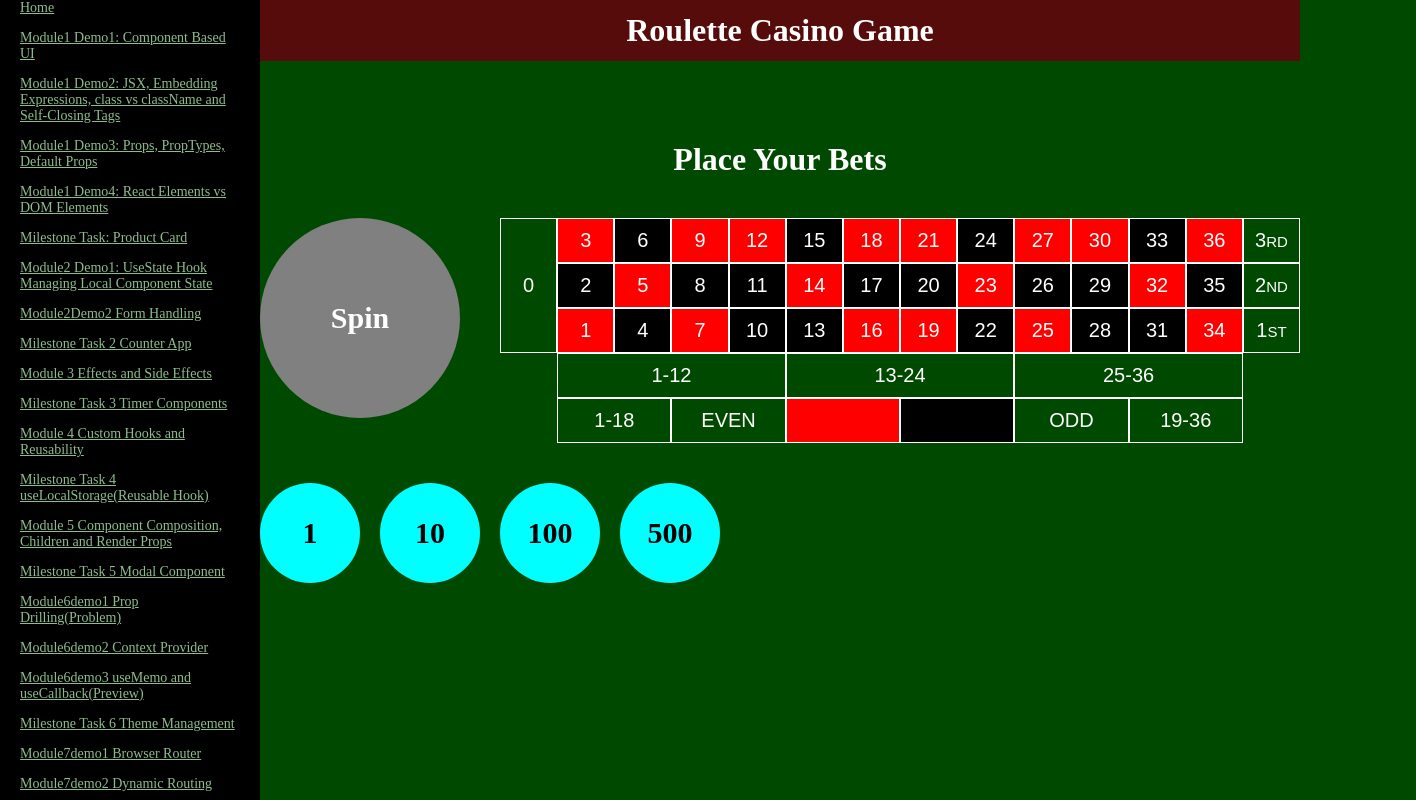
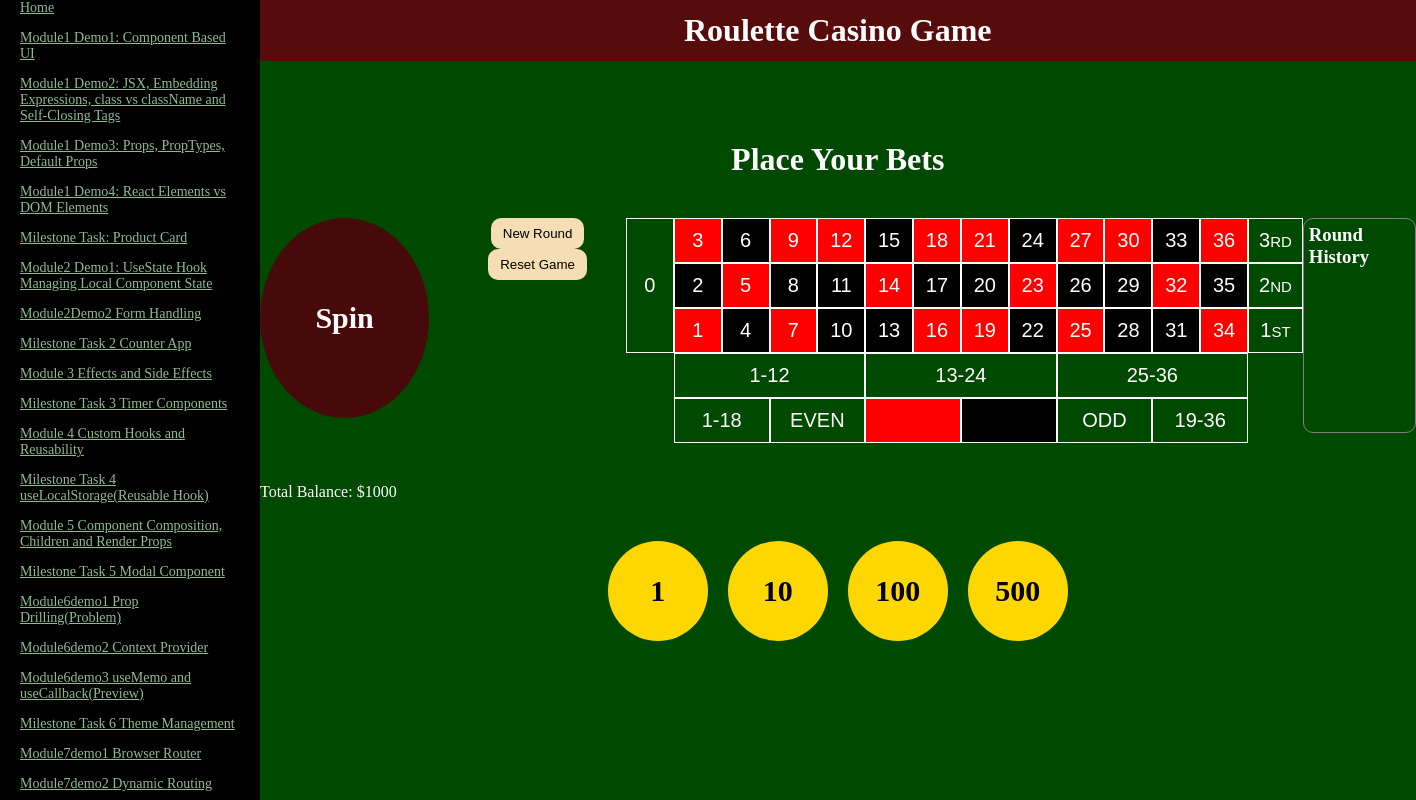
Before and after one commit to rajveersingh6749/react-sop, a React (Vite) app in the folder PROJECT_1/: page /roulette in a window 1280 px wide. Shown: the whole page, 1416 px wide, since content can reach past the window. Built offline with nearby package versions, Linux system fonts and the light colour scheme.

Commit message:
feat: Enhance Roulette game with betting logic, round history, and balance management; update styles for improved UI

```diff
--- a/PROJECT_1/src/roulette_casino_game/Roulette.jsx
+++ b/PROJECT_1/src/roulette_casino_game/Roulette.jsx
@@ -1,4 +1,4 @@
-import React, { useState } from 'react'
+import React, { useEffect, useState } from 'react'
 import BetTable from './components/BetTable'
 import Chips from './components/Chips'
 import './styles/style.css'
@@ -7,10 +7,20 @@ const Roulette = () => {
   const [selectedChip, setSelectedChip] = useState(10)
   const [bets, setBets] = useState([])
   const [spinResult, setSpinResult] = useState(null)
+  const [balance, setBalance] = useState(1000)
   const [history, setHistory] = useState([])
 
+  useEffect(() => {
+    bets.forEach((bet) => {
+      console.log('All Bets: ', bets)
+      console.log('Your bet: ', bet.value)
+    })
+  }, [bets])
+
   const placeBet = (type, value) => {
-    console.log(bets[bets.length - 1])
+    if (balance < selectedChip) return
+    setBalance((prev) => prev - selectedChip)
+    // console.log(bets[bets.length - 1])
     setBets((prev) => [
       ...prev,
       {
@@ -20,11 +30,6 @@ const Roulette = () => {
       },
     ])
   }
-
-  bets.forEach((bet) => {
-    console.log('All Bets: ', bets)
-    console.log("bet's value: ", bet.value)
-  })
 
   const redNumbers = [
     1, 3, 5, 7, 9, 12, 14, 16, 18, 19, 21, 23, 25, 27, 30, 32, 34, 36,
@@ -38,6 +43,7 @@ const Roulette = () => {
     switch (bet.type) {
       case 'number':
         return bet.value === spinResult
+
       case 'color':
         if (bet.value === 'red') {
           return isRed(spinResult)
@@ -113,14 +119,18 @@ const Roulette = () => {
       <BetTable
         spinResult={spinResult}
         setSpinResult={setSpinResult}
-        selectedChip={selectedChip}
         setSelectedChip={setSelectedChip}
+        setBets={setBets}
         bets={bets}
-        setBets={setBets}
         placeBet={placeBet}
         checkIfBetWon={checkIfBetWon}
+        isRed={isRed}
+        balance={balance}
+        setBalance={setBalance}
+        history={history}
+        setHistory={setHistory}
       />
-      <Chips chip={selectedChip} setChip={setSelectedChip} />
+      <Chips setSelectedChip={setSelectedChip} />
     </div>
   )
 }
--- a/PROJECT_1/src/roulette_casino_game/components/BetTable.jsx
+++ b/PROJECT_1/src/roulette_casino_game/components/BetTable.jsx
@@ -1,31 +1,121 @@
-import React, { useState } from 'react'
+import React, { useEffect, useState } from 'react'
 import '../styles/style.css'
 
 const BetTable = ({
   spinResult,
   setSpinResult,
-  selectedChip,
   setSelectedChip,
+  setBets,
   bets,
-  setBets,
   placeBet,
   checkIfBetWon,
+  isRed,
+  balance,
+  setBalance,
+  history,
+  setHistory,
 }) => {
   // const placeBet = (type, value) => {
   //   console.log(bets[bets.length - 1])
   //   setBets((prev) => [...prev, { type, value, amount: selectedChip }])
   // }
 
-  const getRandomNumber = () => {
+  const [color, setColor] = useState('red')
+  const [roundFinished, setRoundFinished] = useState(false)
+
+  const handlePlaceBet = (type, value) => {
+    if (roundFinished) return
+    placeBet(type, value)
+  }
+
+  const handleResetGame = () => {
+    setBets([])
+    setSpinResult(null)
+    setBalance(1000)
+    setSelectedChip(10)
+    setColor('red')
+    setRoundFinished(false)
+  }
+
+  const handleNewRound = () => {
+    setBets([])
+    setSpinResult(null)
+    setColor('red')
+    setRoundFinished(false)
+  }
+
+  // const clearFunc = () => {
+  //   setSelectedChip(10)
+  //   setBets([])
+  //   setSpinResult(null)
+  // }
+
+  // const getRandomNumberAndColor = () => {
+  //   const randomNumber = Math.floor(Math.random() * 37)
+  //   console.log('Spin Result: ', randomNumber)
+  //   setSpinResult(randomNumber)
+  //   setColor((prev) => (prev === 'red' ? 'black' : 'red'))
+  //   console.log('Spin Color: ', color)
+  // }
+
+  const getRandomNumberAndColor = () => {
     const randomNumber = Math.floor(Math.random() * 37)
-    console.log('random number: ', randomNumber)
+    const actualColor =
+      randomNumber === 0 ? 'green' : isRed(randomNumber) ? 'red' : 'black'
     setSpinResult(randomNumber)
+    setColor(actualColor)
+    setRoundFinished(true)
   }
 
   const winningBets = bets.filter((bet) => checkIfBetWon(bet, spinResult))
+  // console.log('Winning Bets: ', winningBets)
+
+  const getPayoutForBet = (bet) => {
+    switch (bet.type) {
+      case 'number':
+        return bet.amount * 36
+      case 'parity':
+      case 'color':
+      case 'range':
+        return bet.amount * 2
+      case 'dozen':
+      case 'column':
+        return bet.amount * 3
+      default:
+        return 0
+    }
+  }
+
+  useEffect(() => {
+    if (spinResult === null || bets.length === 0) return
+
+    const totalWinnings = winningBets.reduce(
+      (sum, bet) => sum + getPayoutForBet(bet),
+      0,
+    )
+
+    setHistory((prev) =>
+      [
+        {
+          spinNumber: spinResult,
+          spinColor: color,
+          winningBets,
+          totalWinnings,
+          didWin: winningBets.length > 0
+        }, ...prev
+      ].slice(0, 10),
+    )
+
+    setBalance((prev) => prev + totalWinnings)
+  }, [spinResult, bets])
+
+  console.log("History: ", history)
 
   return (
     <div className='roulette_container'>
+      {/* <div className='clr_btn'>
+        <button onClick={clearFunc}>Clear</button>
+      </div> */}
       {/* {
         spinResult !== null &&
           bets.length !== 0 &&
@@ -40,12 +130,31 @@ const BetTable = ({
         //   <p>You Lost!</p>
         // ))
       } */}
+      <div>
+        {spinResult !== null && (
+          <div>
+            <h3>Spin Number: {spinResult}</h3>
+            <h3>Spin Color: {color}</h3>
 
-      {spinResult !== null && (
-        <div>
-          <h3>Spin Result: {spinResult}</h3>
+            {spinResult !== null && bets.length === 0 ? (
+              <p>No bet placed</p>
+            ) : spinResult !== null ? (
+              winningBets.length > 0 ? (
+                <div>
+                  <p>You Won!</p>
+                  {winningBets.map((bet, index) => (
+                    <p key={index}>
+                      {bet.type} - {bet.value}
+                    </p>
+                  ))}
+                </div>
+              ) : (
+                <p>You Lost!</p>
+              )
+            ) : null}
 
-          {winningBets.length > 0 ? (
+            {/* {winningBets.length > 0 && bets.length === 0 ? (
+            // <p>No bet placed</p>
             <div>
               <p>You Won!</p>
               {winningBets.map((bet, index) => (
@@ -56,318 +165,328 @@ const BetTable = ({
             </div>
           ) : (
             <p>You Lost!</p>
-          )}
+          )} */}
+          </div>
+        )}
+      </div>
+      <h2>Place Your Bets</h2>
+      <div className='table_container'>
+        <div onClick={getRandomNumberAndColor} className='spin'>
+          Spin
         </div>
-      )}
+        <div className='btn_container'>
+          <div className='btn_container'>
+            <button onClick={handleNewRound} className='restart'>
+              New Round
+            </button>
 
-      <h2>Place Your Bets</h2>
-
-      <div className='table_container'>
-        <div onClick={getRandomNumber} className='spin'>
-          Spin
+            <button onClick={handleResetGame} className='restart'>
+              Reset Game
+            </button>
+          </div>
         </div>
 
         <div className='bet_table'>
           <button
-            onClick={() => placeBet('number', 0)}
+            onClick={() => handlePlaceBet('number', 0)}
             // value='0'
             className='btn zero'
           >
             0
           </button>
           <button
-            onClick={() => placeBet('number', 3)}
+            onClick={() => handlePlaceBet('number', 3)}
             // value='3'
             className='btn btn_3'
           >
             3
           </button>
           <button
-            onClick={() => placeBet('number', 6)}
+            onClick={() => handlePlaceBet('number', 6)}
             // value='6'
             className='btn btn_6'
           >
             6
           </button>
           <button
-            onClick={() => placeBet('number', 9)}
+            onClick={() => handlePlaceBet('number', 9)}
             // value='9'
             className='btn btn_9'
           >
             9
           </button>
           <button
-            onClick={() => placeBet('number', 12)}
+            onClick={() => handlePlaceBet('number', 12)}
             // value='12'
             className='btn btn_12'
           >
             12
           </button>
           <button
-            onClick={() => placeBet('number', 15)}
+            onClick={() => handlePlaceBet('number', 15)}
             // value='15'
             className='btn btn_15'
           >
             15
           </button>
           <button
-            onClick={() => placeBet('number', 18)}
+            onClick={() => handlePlaceBet('number', 18)}
             // value='18'
             className='btn btn_18'
           >
             18
           </button>
           <button
-            onClick={() => placeBet('number', 21)}
+            onClick={() => handlePlaceBet('number', 21)}
             // value='21'
             className='btn btn_21'
           >
             21
           </button>
           <button
-            onClick={() => placeBet('number', 24)}
+            onClick={() => handlePlaceBet('number', 24)}
             // value='24'
             className='btn btn_24'
           >
             24
           </button>
           <button
-            onClick={() => placeBet('number', 27)}
+            onClick={() => handlePlaceBet('number', 27)}
             // value='27'
             className='btn btn_27'
           >
             27
           </button>
           <button
-            onClick={() => placeBet('number', 30)}
+            onClick={() => handlePlaceBet('number', 30)}
             // value='30'
             className='btn btn_30'
           >
             30
           </button>
           <button
-            onClick={() => placeBet('number', 33)}
+            onClick={() => handlePlaceBet('number', 33)}
             // value='33'
             className='btn btn_33'
           >
             33
           </button>
           <button
-            onClick={() => placeBet('number', 36)}
+            onClick={() => handlePlaceBet('number', 36)}
             // value='36'
             className='btn btn_36'
           >
             36
           </button>
           <button
-            onClick={() => placeBet('column', '3RD')}
+            onClick={() => handlePlaceBet('column', '3RD')}
             // value='3RD'
             className='btn'
           >
             3<span>RD</span>
           </button>
           <button
-            onClick={() => placeBet('number', 2)}
+            onClick={() => handlePlaceBet('number', 2)}
             // value='2'
             className='btn btn_2'
           >
             2
           </button>
           <button
-            onClick={() => placeBet('number', 5)}
+            onClick={() => handlePlaceBet('number', 5)}
             // value='5'
             className='btn btn_5'
           >
             5
           </button>
           <button
-            onClick={() => placeBet('number', 8)}
+            onClick={() => handlePlaceBet('number', 8)}
             // value='8'
             className='btn btn_8'
           >
             8
           </button>
           <button
-            onClick={() => placeBet('number', 11)}
+            onClick={() => handlePlaceBet('number', 11)}
             // value='11'
             className='btn btn_11'
           >
             11
           </button>
           <button
-            onClick={() => placeBet('number', 14)}
+            onClick={() => handlePlaceBet('number', 14)}
             // value='14'
             className='btn btn_14'
           >
             14
           </button>
           <button
-            onClick={() => placeBet('number', 17)}
+            onClick={() => handlePlaceBet('number', 17)}
             // value='17'
             className='btn btn_17'
           >
             17
           </button>
           <button
-            onClick={() => placeBet('number', 20)}
+            onClick={() => handlePlaceBet('number', 20)}
             // value='20'
             className='btn btn_20'
           >
             20
           </button>
           <button
-            onClick={() => placeBet('number', 23)}
+            onClick={() => handlePlaceBet('number', 23)}
             // value='23'
             className='btn btn_23'
           >
             23
           </button>
           <button
-            onClick={() => placeBet('number', 26)}
+            onClick={() => handlePlaceBet('number', 26)}
             // value='26'
             className='btn btn_26'
           >
             26
           </button>
           <button
-            onClick={() => placeBet('number', 29)}
+            onClick={() => handlePlaceBet('number', 29)}
             // value='29'
             className='btn btn_29'
           >
             29
           </button>
           <button
-            onClick={() => placeBet('number', 32)}
+            onClick={() => handlePlaceBet('number', 32)}
             // value='32'
             className='btn btn_32'
           >
             32
           </button>
           <button
-            onClick={() => placeBet('number', 35)}
+            onClick={() => handlePlaceBet('number', 35)}
             // value='35'
             className='btn btn_35'
           >
             35
           </button>
           <button
-            onClick={() => placeBet('column', '2ND')}
+            onClick={() => handlePlaceBet('column', '2ND')}
             // value='2ND'
             className='btn'
           >
             2<span>ND</span>
           </button>
           <button
-            onClick={() => placeBet('number', 1)}
+            onClick={() => handlePlaceBet('number', 1)}
             // value='1'
             className='btn btn_1'
           >
             1
           </button>
           <button
-            onClick={() => placeBet('number', 4)}
+            onClick={() => handlePlaceBet('number', 4)}
             // value='4'
             className='btn btn_4'
           >
             4
           </button>
           <button
-            onClick={() => placeBet('number', 7)}
+            onClick={() => handlePlaceBet('number', 7)}
             // value='7'
             className='btn btn_7'
           >
             7
           </button>
           <button
-            onClick={() => placeBet('number', 10)}
+            onClick={() => handlePlaceBet('number', 10)}
             // value='10'
             className='btn btn_10'
           >
             10
           </button>
           <button
-            onClick={() => placeBet('number', 13)}
+            onClick={() => handlePlaceBet('number', 13)}
             // value='13'
             className='btn btn_13'
           >
             13
           </button>
           <button
-            onClick={() => placeBet('number', 16)}
+            onClick={() => handlePlaceBet('number', 16)}
             // value='16'
             className='btn btn_16'
           >
             16
           </button>
           <button
-            onClick={() => placeBet('number', 19)}
+            onClick={() => handlePlaceBet('number', 19)}
             // value='19'
             className='btn btn_19'
           >
             19
           </button>
           <button
-            onClick={() => placeBet('number', 22)}
+            onClick={() => handlePlaceBet('number', 22)}
             // value='22'
             className='btn btn_22'
           >
             22
           </button>
           <button
-            onClick={() => placeBet('number', 25)}
+            onClick={() => handlePlaceBet('number', 25)}
             // value='25'
             className='btn btn_25'
           >
             25
           </button>
           <button
-            onClick={() => placeBet('number', 28)}
+            onClick={() => handlePlaceBet('number', 28)}
             // value='28'
             className='btn btn_28'
           >
             28
           </button>
           <button
-            onClick={() => placeBet('number', 31)}
+            onClick={() => handlePlaceBet('number', 31)}
             // value='31'
             className='btn btn_31'
           >
             31
           </button>
           <button
-            onClick={() => placeBet('number', 34)}
+            onClick={() => handlePlaceBet('number', 34)}
             // value='34'
             className='btn btn_34'
           >
             34
           </button>
           <button
-            onClick={() => placeBet('column', '1ST')}
+            onClick={() => handlePlaceBet('column', '1ST')}
             // value='1ST'
             className='btn'
           >
             1<span>ST</span>
           </button>
           <button
-            // onClick={() => placeBet('number', 'after_first')}
+            // onClick={() => handlePlaceBet('number', 'after_first')}
             className='after_first'
           ></button>
           <button
-            onClick={() => placeBet('dozen', '1-12')}
+            onClick={() => handlePlaceBet('dozen', '1-12')}
             // value='1-12'
             className='btn btn_112'
           >
             1-12
           </button>
           <button
-            onClick={() => placeBet('dozen', '13-24')}
+            onClick={() => handlePlaceBet('dozen', '13-24')}
             // value='13-24'
             className='btn btn_1324'
           >
             13-24
           </button>
           <button
-            onClick={() => placeBet('dozen', '25-36')}
+            onClick={() => handlePlaceBet('dozen', '25-36')}
             // value='25-36'
             className='btn btn_2536'
           >
@@ -382,38 +501,38 @@ const BetTable = ({
             className='before_118'
           ></button>
           <button
-            onClick={() => placeBet('range', '1-18')}
+            onClick={() => handlePlaceBet('range', '1-18')}
             // value='1-18'
             className='btn span_2'
           >
             1-18
           </button>
           <button
-            onClick={() => placeBet('parity', 'EVEN')}
+            onClick={() => handlePlaceBet('parity', 'EVEN')}
             // value='EVEN'
             className='btn span_2'
           >
             EVEN
           </button>
           <button
-            onClick={() => placeBet('color', 'red')}
+            onClick={() => handlePlaceBet('color', 'red')}
             // value='Red'
             className='btn span_2 red'
           ></button>
           <button
-            onClick={() => placeBet('color', 'black')}
+            onClick={() => handlePlaceBet('color', 'black')}
             // value='Black'
             className='btn span_2 black'
           ></button>
           <button
-            onClick={() => placeBet('parity', 'ODD')}
+            onClick={() => handlePlaceBet('parity', 'ODD')}
             // value='ODD'
             className='btn span_2'
           >
             ODD
           </button>
           <button
-            onClick={() => placeBet('range', '19-36')}
+            onClick={() => handlePlaceBet('range', '19-36')}
             // value='19-36'
             className='btn span_2'
           >
@@ -421,7 +540,35 @@ const BetTable = ({
           </button>
           <button className='after_1936'></button>
         </div>
+
+        <div className='history_container'>
+          <h3>Round History</h3>
+
+          <div className='history_list'>
+            {history.map((item, index) => (
+              <div key={index} className={`history_card ${item.spinColor}`}>
+                <p>Number: {item.spinNumber}</p>
+                <p>Color: {item.spinColor}</p>
+                <p>Result: {item.didWin ? 'Won' : 'Lost'}</p>
+                <p>Payout: {item.totalWinnings}</p>
+
+                {item.winningBets.length > 0 && (
+                  <div>
+                    <strong>Winning Bets:</strong>
+
+                    {item.winningBets.map((bet, i) => (
+                      <p key={i}>
+                        {bet.type} - {bet.value}
+                      </p>
+                    ))}
+                  </div>
+                )}
+              </div>
+            ))}
+          </div>
+        </div>
       </div>
+      Total Balance: {`$${balance}`}
     </div>
   )
 }
--- a/PROJECT_1/src/roulette_casino_game/components/Chips.jsx
+++ b/PROJECT_1/src/roulette_casino_game/components/Chips.jsx
@@ -1,10 +1,10 @@
-import React, { useState } from 'react'
+import React from 'react'
 import '../styles/style.css'
 
-const Chips = ({ chip, setChip }) => {
+const Chips = ({ setSelectedChip }) => {
   const getChipValue = (value) => {
     console.log('Chips Value: ', value)
-    setChip(value)
+    setSelectedChip(value)
   }
 
   return (
--- a/PROJECT_1/src/roulette_casino_game/styles/style.css
+++ b/PROJECT_1/src/roulette_casino_game/styles/style.css
@@ -18,7 +18,6 @@ body {
   text-align: center;
   background-color: rgb(87, 12, 12);
   padding: 12px 20px;
-  margin-bottom: 40px;
   position: sticky;
   top: 0;
   z-index: 1000;
@@ -27,22 +26,46 @@ body {
 .roulette_container {
   display: flex;
   flex-direction: column;
-  align-items: center;
+  /* align-items: center; */
   gap: 40px;
 }
 
+
+.clr_btn {
+  width: 100px;
+  height: 100px;
+  border-radius: 50%;
+  background-color: rgb(63, 56, 56);
+  display: flex;
+  justify-content: center;
+  align-items: center;
+}
+
+.clr_btn:hover {
+  background-color: rgb(48, 42, 42);
+}
+
+.clr_btn > button {
+  border: none;
+  background-color: transparent;
+  color: white;
+  font-size: 20px;
+}
+
 h2 {
+  text-align: center;
   font-weight: bold;
   font-size: 32px;
 }
 
 .table_container {
   display: flex;
-  gap: 40px;
+  justify-content: space-between;
+  /* gap: 100px; */
 }
 
 .spin {
-  background-color: gray;
+  background-color: rgb(71, 10, 10);
   width: 200px;
   height: 200px;
   border-radius: 50%;
@@ -55,7 +78,7 @@ h2 {
 
 .spin:hover {
   cursor: pointer;
-  background-color: rgb(114, 109, 109);
+  background-color: rgb(43, 2, 2);
 }
 
 .history {
@@ -115,6 +138,7 @@ span {
 
 .chips {
   display: flex;
+  justify-content: center;
   gap: 20px;
 }
 
@@ -132,7 +156,7 @@ span {
   width: 100px;
   height: 100px;
   border-radius: 50%;
-  background-color: aqua;
+  background-color: gold;
   display: flex;
   justify-content: center;
   align-items: center;
@@ -142,23 +166,26 @@ span {
 }
 
 .chip:hover {
-  background-color: rgb(2, 224, 224);
+  background-color: rgb(202, 153, 30);
   cursor: pointer;
 }
 
 .restart {
-  padding: 6px 10px;
-  background-color: rgb(13, 13, 136);
-  margin-left: 40px;
+  padding: 8px 12px;
+  background-color: wheat;
+  margin-left: 20px;
   border: none;
-  border-radius: 20px;
-  color: white;
+  border-radius: 10px;
+  color: black;
 }
 
 .restart:hover {
-  background-color: rgb(11, 11, 122);
+  background-color: rgb(226, 204, 164);
   cursor: pointer;
-  color: white;
+}
+
+.btn_container {
+  text-align: center;
 }
 
 .btn_1,
@@ -210,3 +237,15 @@ span {
 .black {
   background-color: black;
 }
+
+.history_container {
+  border: 1px solid gray;
+  border-radius: 10px;
+  padding: 5px;
+  margin-bottom: 10px;
+  overflow: auto;
+}
+
+.history_card {
+  margin-bottom: 10px;
+}
```
